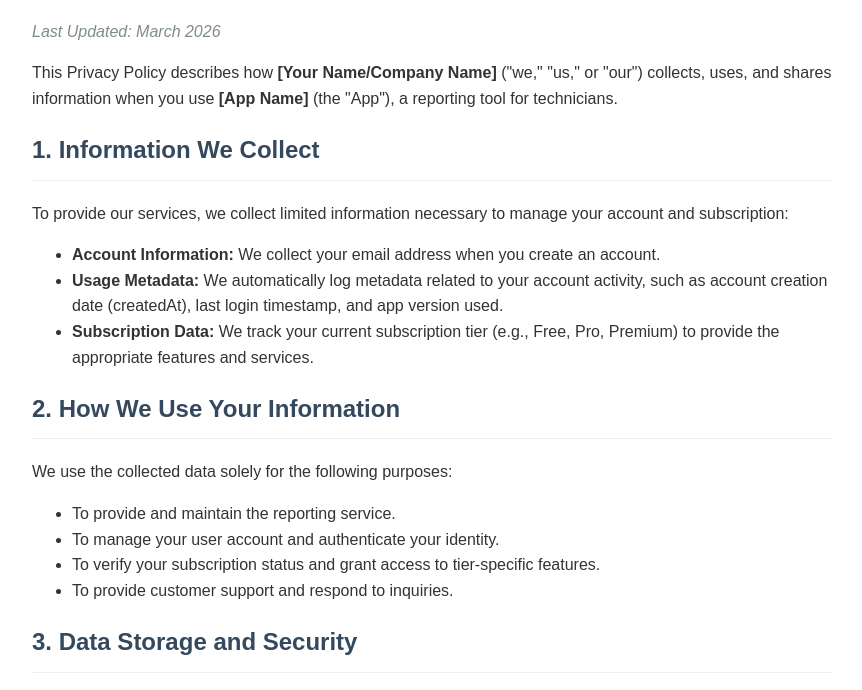
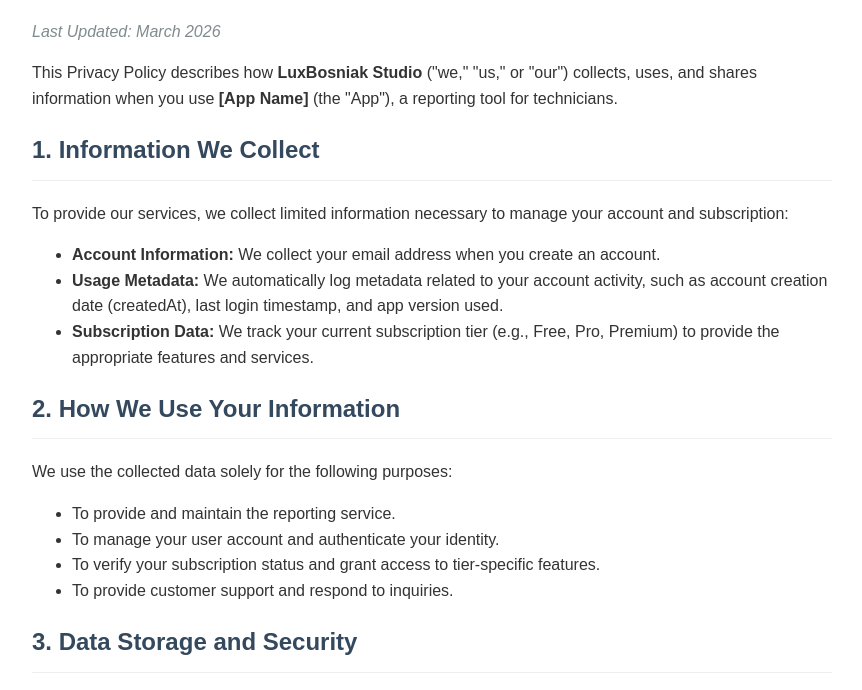
Before and after one commit to suljkanovic-adin/suljkanovic-adin.github.io, a plain HTML site: page index.html in a window 1280 px wide. Shown: the part 94-784 px from the top of the page, without its empty margins (208-1070 px from the left). Drawn offline with Linux system fonts and the light colour scheme.

Commit message:
Update title and company name in privacy policy

```diff
--- a/index.html
+++ b/index.html
@@ -3,7 +3,7 @@
 <head>
     <meta charset="UTF-8">
     <meta name="viewport" content="width=device-width, initial-scale=1.0">
-    <title>Privacy Policy - [App Name]</title>
+    <title>Privacy Policy - LuxInspect</title>
     <style>
         body { font-family: sans-serif; line-height: 1.6; color: #333; max-width: 800px; margin: 40px auto; padding: 0 20px; }
         h1 { color: #2c3e50; }
@@ -16,7 +16,7 @@
     <h1>Privacy Policy</h1>
     <p class="date">Last Updated: March 2026</p>
 
-    <p>This Privacy Policy describes how <strong>[Your Name/Company Name]</strong> ("we," "us," or "our") collects, uses, and shares information when you use <strong>[App Name]</strong> (the "App"), a reporting tool for technicians.</p>
+    <p>This Privacy Policy describes how <strong>LuxBosniak Studio</strong> ("we," "us," or "our") collects, uses, and shares information when you use <strong>[App Name]</strong> (the "App"), a reporting tool for technicians.</p>
 
     <h2>1. Information We Collect</h2>
     <p>To provide our services, we collect limited information necessary to manage your account and subscription:</p>
```
